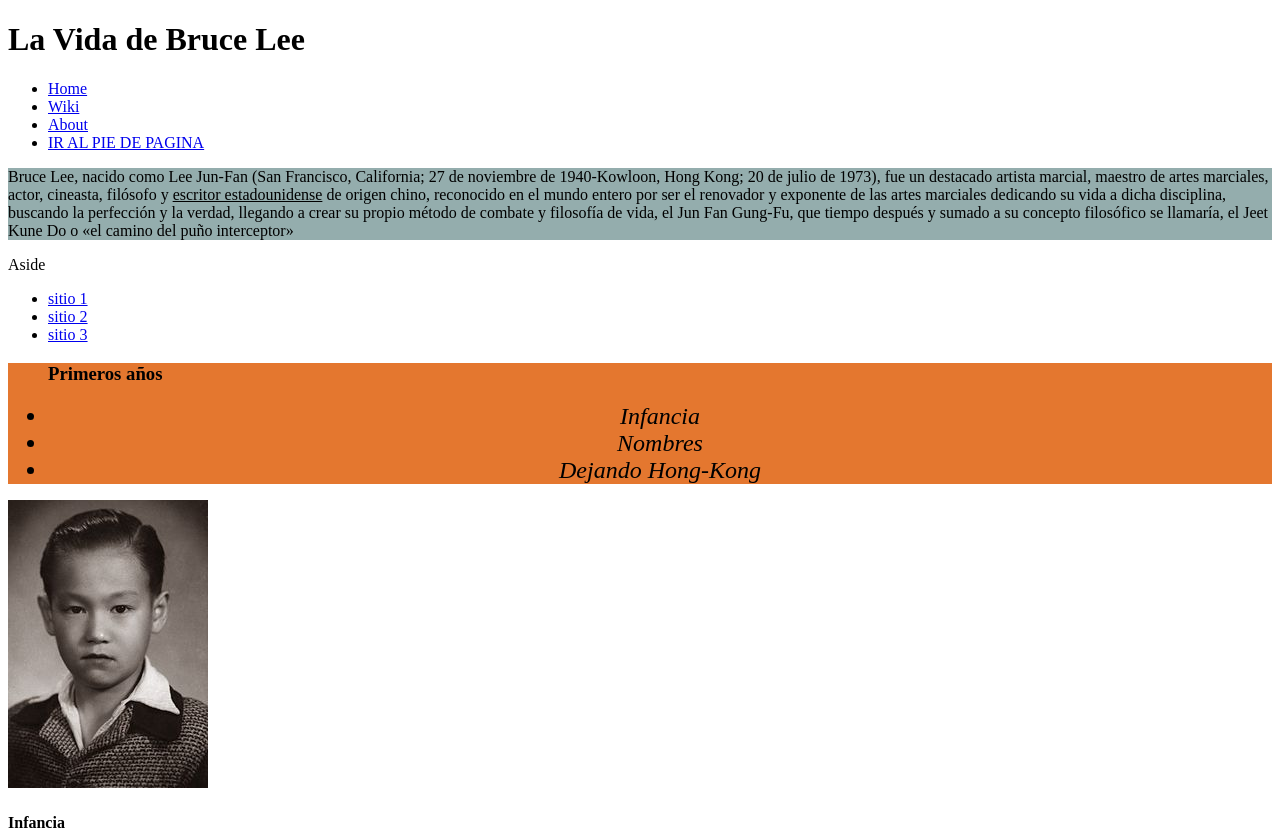
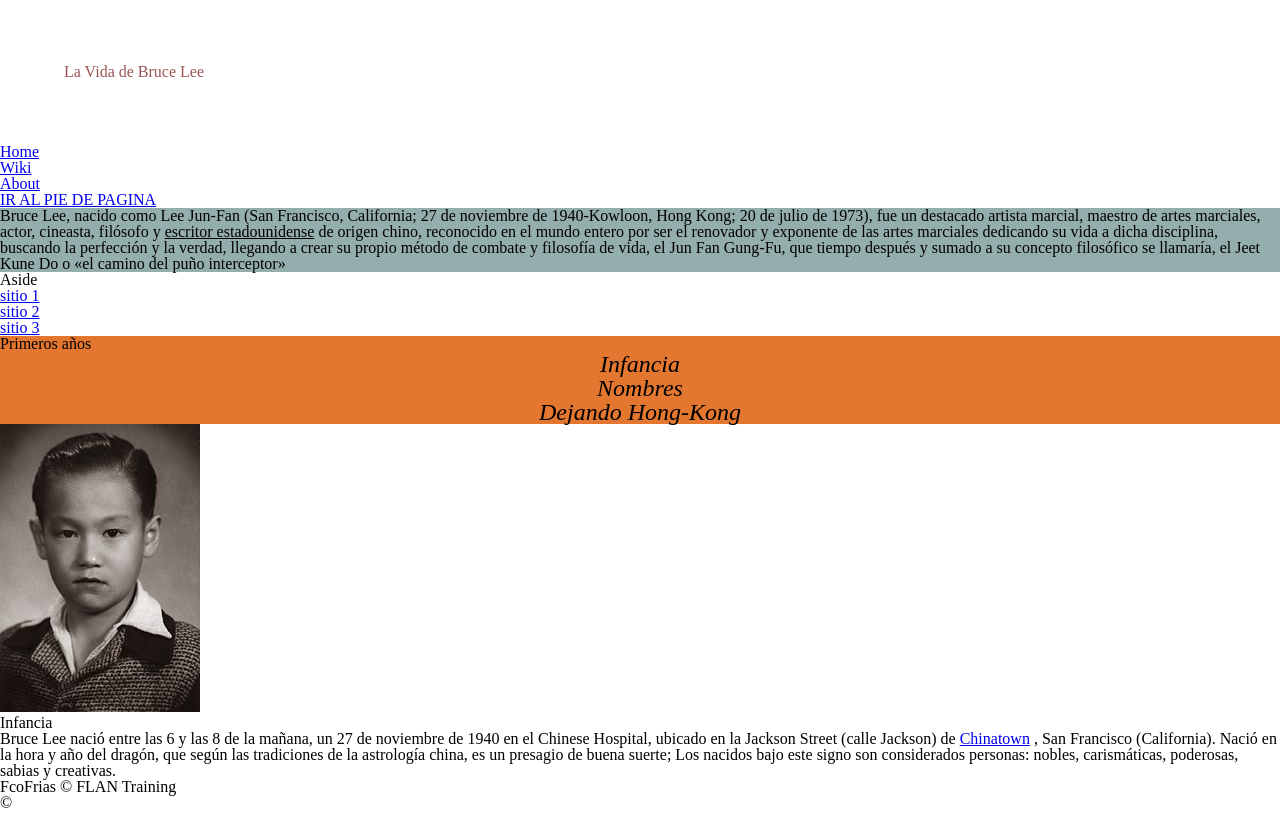
Before and after one commit to FlanGit/Construir_Paginas_Web, a plain HTML site: page 03_Bio_Sections/Index.html in a window 1280 px wide. Shown: the top 835 px of the page. After the commit the page ends 811 px from the top, so only its background shows below. Drawn offline with Linux system fonts and the light colour scheme.

Commit message:
reseteo de css

```diff
--- a/03_Bio_Sections/Index.html
+++ b/03_Bio_Sections/Index.html
@@ -8,6 +8,7 @@
     <meta http-equiv="X-UA-Compatible" content="ie=edge">
     <meta name="descripcion" >
     <title>Bruce Lee</title>
+    <link rel="stylesheet" href="./ccs/reseteo.css">
     <link rel="stylesheet" href="./ccs/style.css">
 </head>
 <body>
@@ -18,8 +19,8 @@
     <!--********************** -->
     <!--elemento de navegacion -->
     <!--********************** -->
-    <nav>
-        <ul>
+    <nav >
+        <ul class="menu">
             <li><a href="#">Home</a></li>
             <li><a href="#">Wiki</a></li>
             <li><a href="#">About</a></li>
--- /dev/null
+++ b/03_Bio_Sections/ccs/reseteo.css
@@ -0,0 +1,48 @@
+/* http://meyerweb.com/eric/tools/css/reset/
+   v2.0 | 20110126
+   License: none (public domain)
+*/
+
+html, body, div, span, applet, object, iframe,
+h1, h2, h3, h4, h5, h6, p, blockquote, pre,
+a, abbr, acronym, address, big, cite, code,
+del, dfn, em, img, ins, kbd, q, s, samp,
+small, strike, strong, sub, sup, tt, var,
+b, u, i, center,
+dl, dt, dd, ol, ul, li,
+fieldset, form, label, legend,
+table, caption, tbody, tfoot, thead, tr, th, td,
+article, aside, canvas, details, embed,
+figure, figcaption, footer, header, hgroup,
+menu, nav, output, ruby, section, summary,
+time, mark, audio, video {
+	margin: 0;
+	padding: 0;
+	border: 0;
+	font-size: 100%;
+	font: inherit;
+	vertical-align: baseline;
+}
+/* HTML5 display-role reset for older browsers */
+article, aside, details, figcaption, figure,
+footer, header, hgroup, menu, nav, section {
+	display: block;
+}
+body {
+	line-height: 1;
+}
+ol, ul {
+	list-style: none;
+}
+blockquote, q {
+	quotes: none;
+}
+blockquote:before, blockquote:after,
+q:before, q:after {
+	content: '';
+	content: none;
+}
+table {
+	border-collapse: collapse;
+	border-spacing: 0;
+}
--- a/03_Bio_Sections/ccs/style.css
+++ b/03_Bio_Sections/ccs/style.css
@@ -11,3 +11,15 @@
 .divClass{
     background-color: rgb(228, 119, 47)
 }
+h1{
+    margin: 2rem;
+	padding: 2rem;
+	border: 2rem;
+	font-size: 100%;
+	font: inherit;
+    vertical-align: baseline;
+    color: #955;
+}
+.menu{
+    list-style: none;
+}
```
